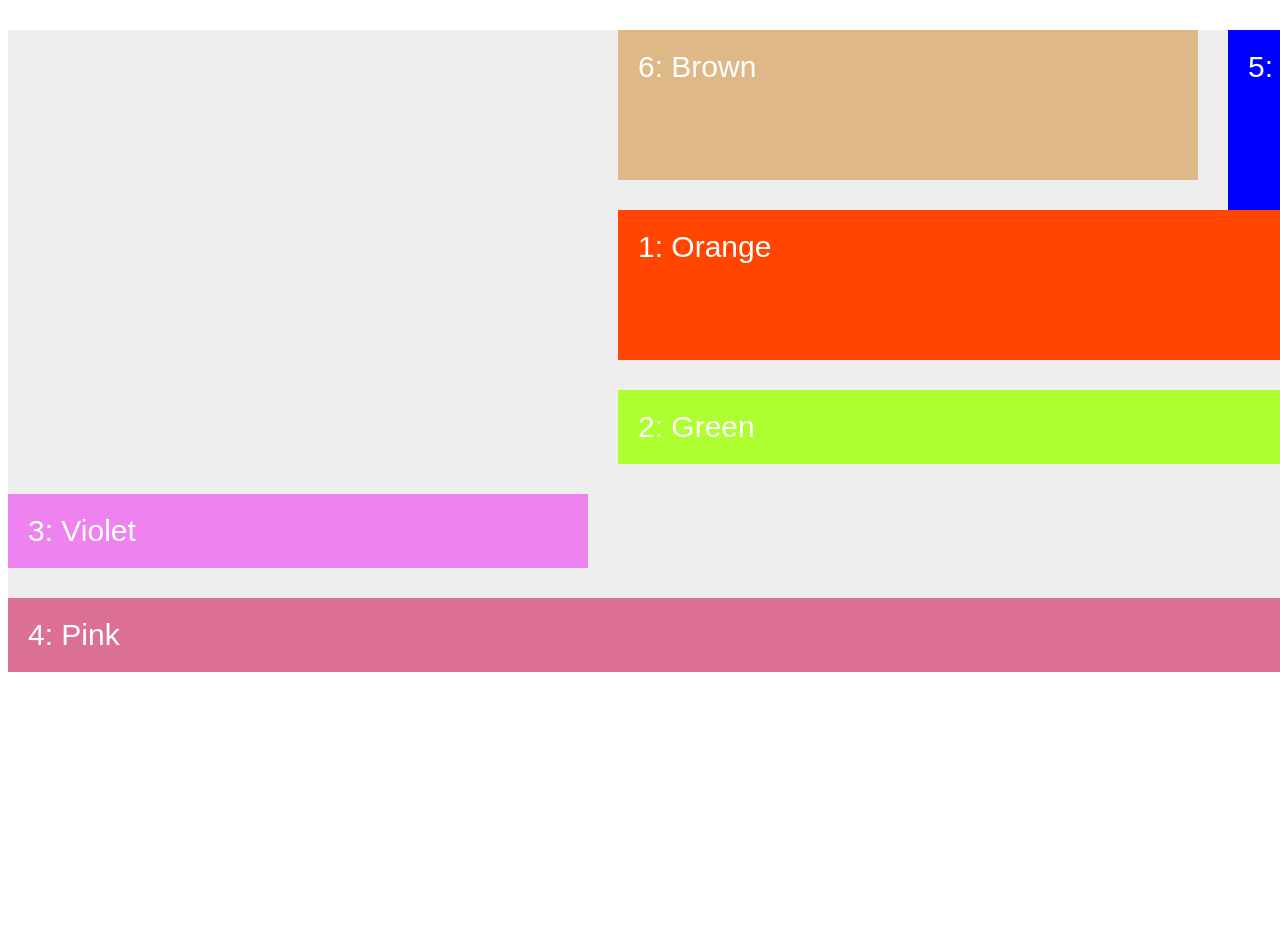
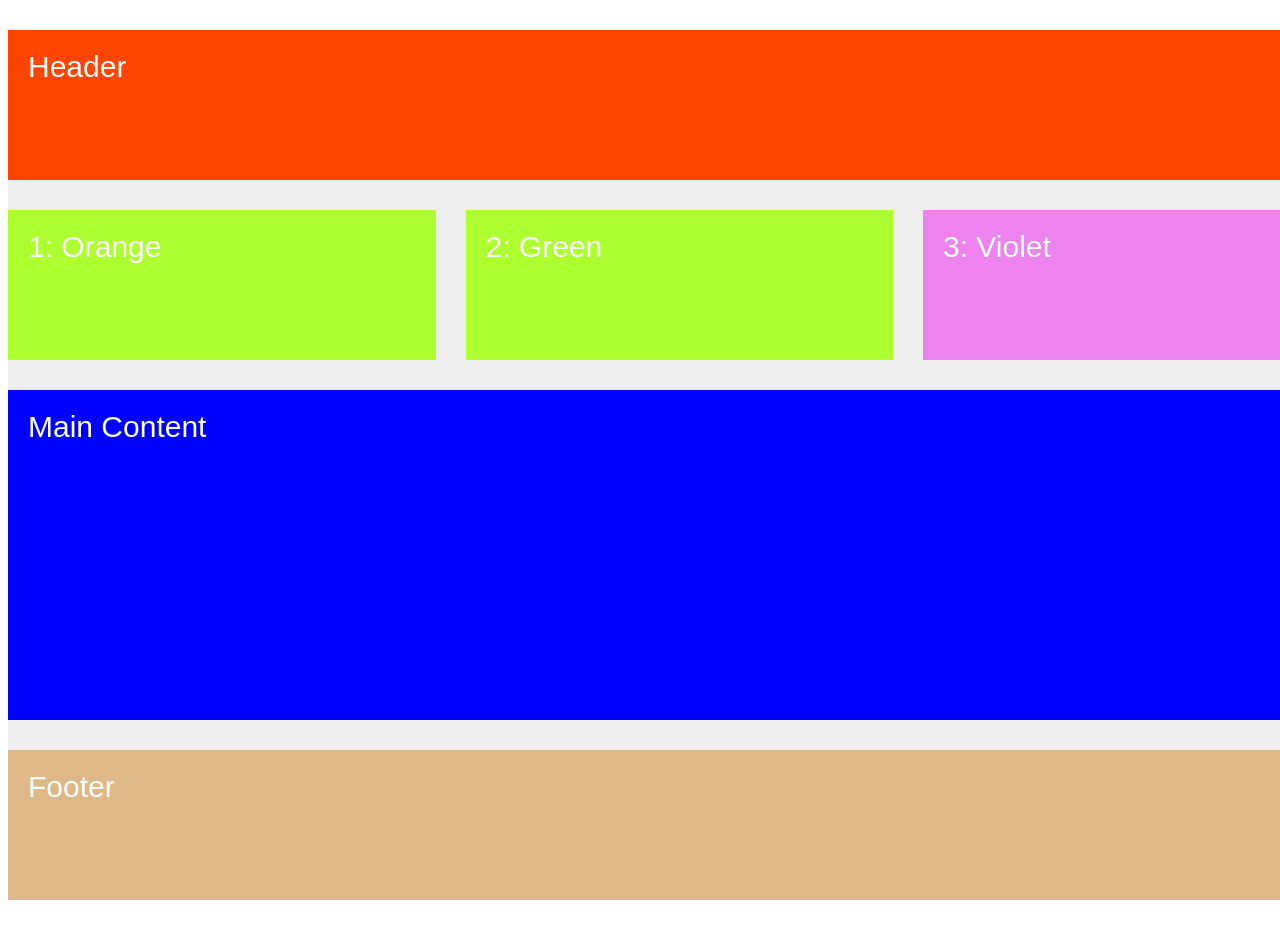
Before and after one commit to tintildev/Learn_CSS, a plain HTML site: page Grid_Layouts/grid_challenge/index.html in a window 1280 px wide. Shown: the top 930 px of the page. Before the commit the page ends 800 px from the top, so only its background shows below. Drawn offline with Linux system fonts and the light colour scheme.

Commit message:
gird challange
my solution

```diff
--- a/Grid_Layouts/grid_challenge/index.html
+++ b/Grid_Layouts/grid_challenge/index.html
@@ -4,12 +4,13 @@
     </head>
     <body>
         <div class="container">
+            <div class="item item--header">Header</div>
             <div class="item item--1">1: Orange</div>
             <div class="item item--2">2: Green</div>
             <div class="item item--3">3: Violet</div>
-            <div class="item item--4">4: Pink</div>
-            <div class="item item--5">5: Blue</div>
-            <div class="item item--6">6: Brown</div>
+            <div class="item item--sidebar">4: Pink</div>
+            <div class="item item--main">Main Content</div>
+            <div class="item item--footer">Footer</div>
         </div>
     </body>
 </html>
--- a/Grid_Layouts/grid_challenge/style.css
+++ b/Grid_Layouts/grid_challenge/style.css
@@ -4,10 +4,10 @@
     margin: 30px auto;
 
     display: grid;
-    grid-template-rows: repeat(2 , 150px);
+    grid-template-rows: repeat(5 , 150px);
     /*grid-template-columns: repeat(2, 150px) 1fr;
     grid-template-columns: 1fr 2fr 1fr;*/
-    grid-template-columns: repeat(3, 1fr);
+    grid-template-columns: repeat(4, 1fr);
 
     grid-row-gap: 30px;
     grid-column-gap: 30px;
@@ -20,46 +20,45 @@
     color: white;
 }
 
+.item--header {
+    background-color: orangered;
+    grid-column: 1 / -1;
+    grid-row: 1 / 2;
+}
+
 .item--1 {
-    background-color: orangered;
-    /*
-    grid-row-start: 2;
-    grid-row-end: 3;
-    grid-column-start: 2;
-    grid-column-end: 3;
-    */
+    background-color: greenyellow;
+    grid-column: 1 / 2;
     grid-row: 2 / 3;
-    grid-column: 2 / 4;
-    z-index: 10;
 }
 
 .item--2 {
     background-color: greenyellow;
-    /*grid-column: 2 / span 2; */
-    grid-column: 2 / -1;
+    grid-column: 2 / 3;
+    grid-row: 2 / 3;
 }
 
 .item--3 {
     background-color: violet;
+    grid-column: 3 / 4;
+    grid-row: 2 / 3;
 }
 
-.item--4 {
+.item--sidebar {
     background-color: palevioletred;
-    grid-column: 1 / 4;
+    grid-column: 4 / 5;
+    grid-row: 2 / 5;
+
 }
 
-.item--5 {
+.item--main {
     background-color: blue;
-    /*
-    grid-row: 1 / 2;
-    grid-column: 3 /4 ;
-    */
-    /* Zuerst die Start Werte dann die End Werte */
-    grid-area: 1 / 3 / 3 / 4;
+    grid-column: 1 / 4;
+    grid-row: 3 / 5;
 }
 
-.item--6 {
+.item--footer {
     background-color: burlywood;
-    grid-row: 1 / 2;
-    grid-column: 2 / 3;
+    grid-column: 1 / -1;
+    grid-row: 5 / -1;
 }
```
